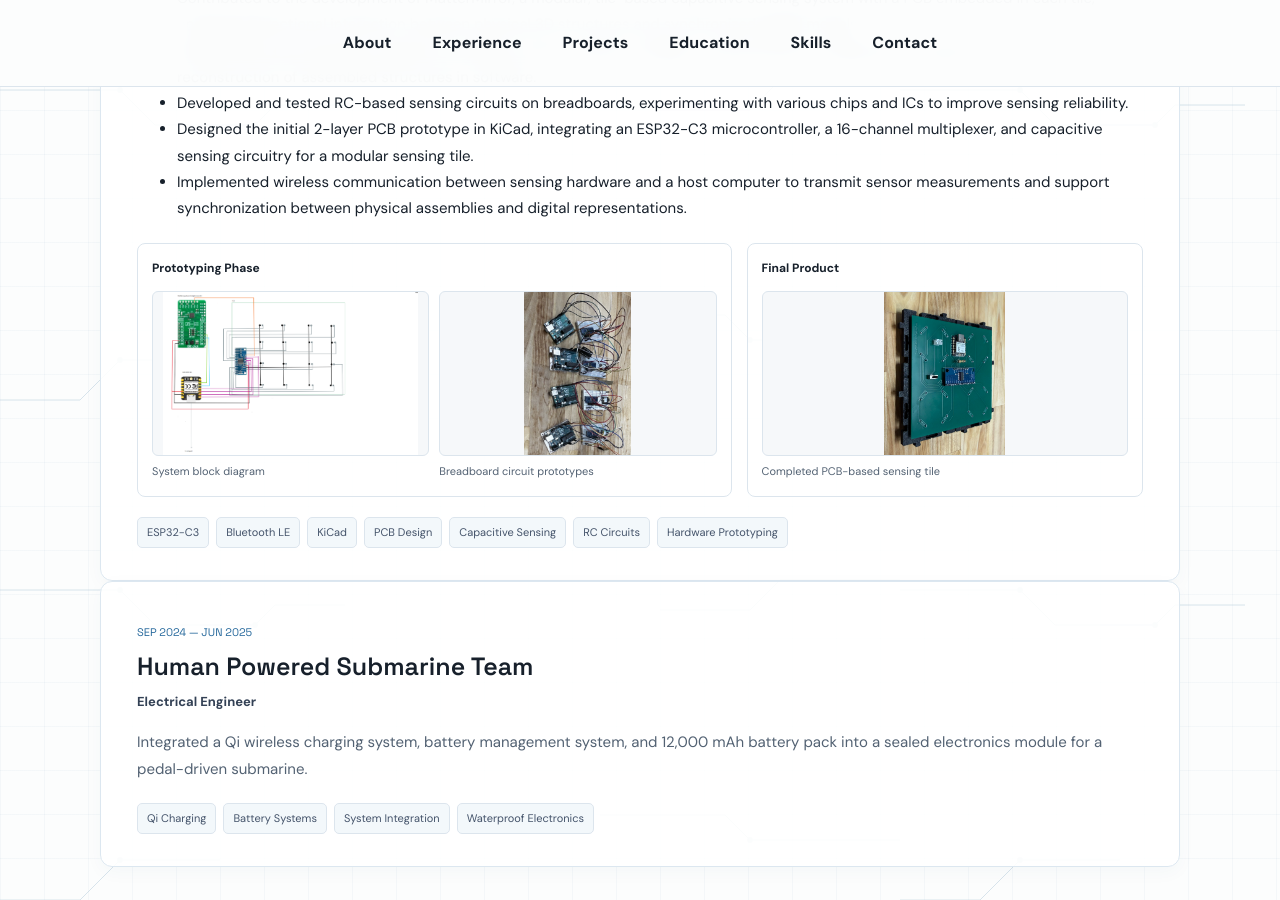
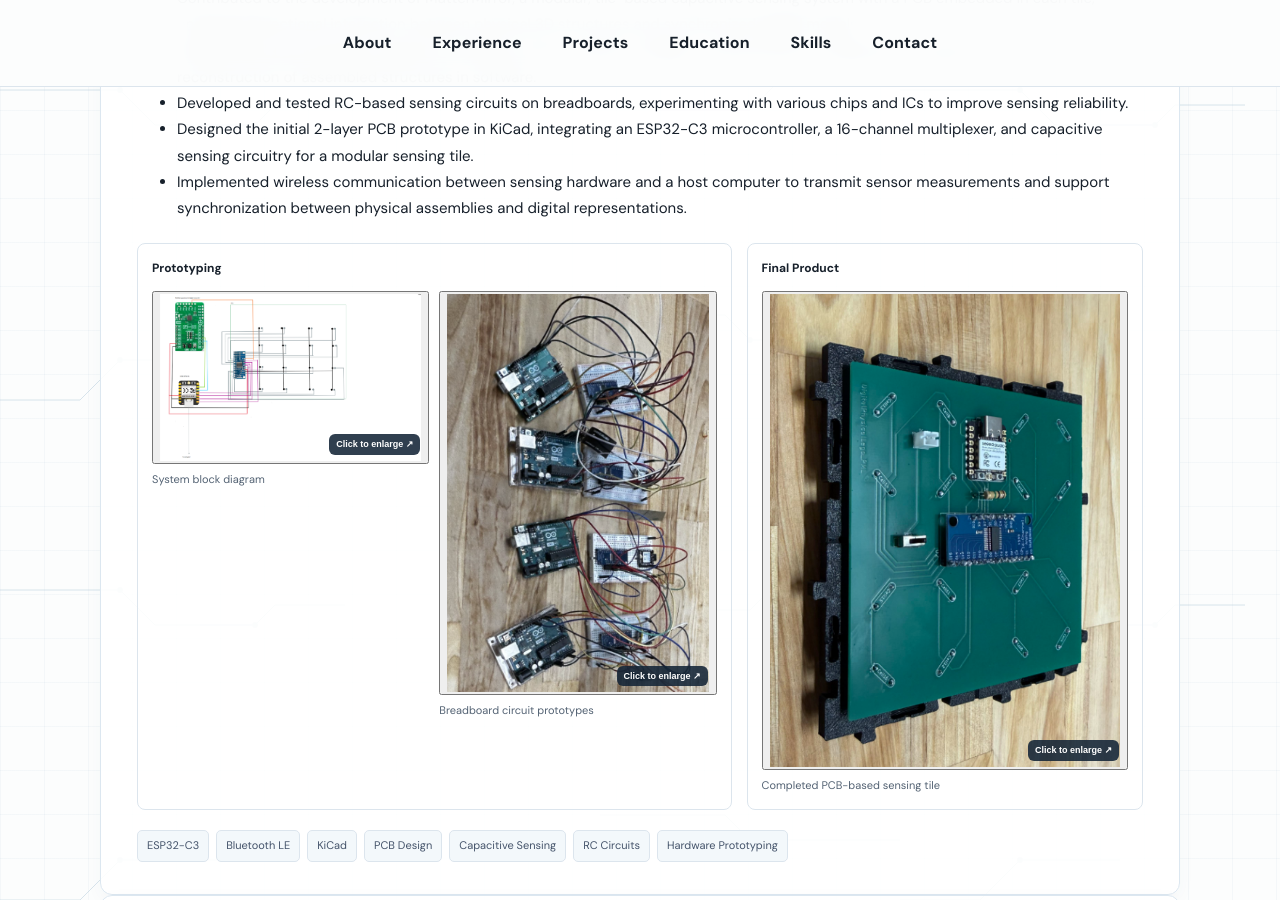
Before and after one commit to AdityaManivel/AdityaManivel.github.io, a Jekyll site: the page index.html, which Jekyll copies as it is, in a window 1280 px wide and 900 px high, scrolled down 3586 px. Built offline with Jekyll 4.4.1, drawn with Linux system fonts in a browser that asks for light colours.

Commit message:
Add zoomable Programmable Matter images and two-column prototyping/final product gallery

```diff
--- a/index.html
+++ b/index.html
@@ -116,15 +116,15 @@
 </div></div></article>
         <article class="exp-card lab-card reveal"><p>JAN 2026 — JUN 2026</p><h3>Programmable Matter Lab</h3><span>Undergraduate Researcher</span><ul class="exp-bullets"><li>Contributed to the development of MatterMirror, a modular, tile-based capacitive sensing system with a PCB embedded in each tile, enabling bidirectional interaction between physical 3D structures and synchronized digital models.</li><li>Researched and prototyped capacitive sensing circuits to detect changes in physical block configurations, supporting real-time reconstruction of assembled structures in software.</li><li>Developed and tested RC-based sensing circuits on breadboards, experimenting with various chips and ICs to improve sensing reliability.</li><li>Designed the initial 2-layer PCB prototype in KiCad, integrating an ESP32-C3 microcontroller, a 16-channel multiplexer, and capacitive sensing circuitry for a modular sensing tile.</li><li>Implemented wireless communication between sensing hardware and a host computer to transmit sensor measurements and support synchronization between physical assemblies and digital representations.</li></ul><div class="lab-gallery comparison-gallery">
           <section class="phase-panel">
-            <h4>Prototyping Phase</h4>
+            <h4>Prototyping</h4>
             <div class="prototype-images">
-              <figure><div class="lab-image diagram-image"><img src="assets/system-block-diagram.svg" alt="Block diagram of the initial capacitive sensing architecture" loading="lazy"></div><figcaption>System block diagram</figcaption></figure>
-              <figure><div class="lab-image"><img src="assets/prototyping.svg" alt="Breadboard circuits used during capacitive sensing prototyping" loading="lazy"></div><figcaption>Breadboard circuit prototypes</figcaption></figure>
+              <figure><button class="husky-photo-button lab-zoom-button" type="button" data-lightbox-open data-image-src="assets/system-block-diagram.svg" data-image-alt="Block diagram of the initial capacitive sensing architecture" aria-label="Enlarge system block diagram"><img src="assets/system-block-diagram.svg" alt="Block diagram of the initial capacitive sensing architecture" loading="lazy"><span class="photo-hint">Click to enlarge ↗</span></button><figcaption>System block diagram</figcaption></figure>
+              <figure><button class="husky-photo-button lab-zoom-button" type="button" data-lightbox-open data-image-src="assets/prototyping.svg" data-image-alt="Breadboard circuits used during capacitive sensing prototyping" aria-label="Enlarge breadboard circuit prototypes"><img src="assets/prototyping.svg" alt="Breadboard circuits used during capacitive sensing prototyping" loading="lazy"><span class="photo-hint">Click to enlarge ↗</span></button><figcaption>Breadboard circuit prototypes</figcaption></figure>
             </div>
           </section>
           <section class="phase-panel final-panel">
             <h4>Final Product</h4>
-            <figure><div class="lab-image final-image"><img src="assets/finalized-tile.svg" alt="Final PCB-based capacitive sensing tile" loading="lazy"></div><figcaption>Completed PCB-based sensing tile</figcaption></figure>
+            <figure><button class="husky-photo-button lab-zoom-button lab-rotated" type="button" data-lightbox-open data-image-src="assets/finalized-tile.svg" data-image-alt="Completed PCB-based capacitive sensing tile" data-image-rotate="-90" aria-label="Enlarge completed PCB-based sensing tile"><img src="assets/finalized-tile.svg" alt="Completed PCB-based capacitive sensing tile" loading="lazy"><span class="photo-hint">Click to enlarge ↗</span></button><figcaption>Completed PCB-based sensing tile</figcaption></figure>
           </section>
         </div><div class="tags"><span>ESP32-C3</span><span>Bluetooth LE</span><span>KiCad</span><span>PCB Design</span><span>Capacitive Sensing</span><span>RC Circuits</span><span>Hardware Prototyping</span></div></article>
         <article class="exp-card reveal"><p>SEP 2024 — JUN 2025</p><h3>Human Powered Submarine Team</h3><span>Electrical Engineer</span><p>Integrated a Qi wireless charging system, battery management system, and 12,000 mAh battery pack into a sealed electronics module for a pedal-driven submarine.</p><div class="tags"><span>Qi Charging</span><span>Battery Systems</span><span>System Integration</span><span>Waterproof Electronics</span></div></article>
```
